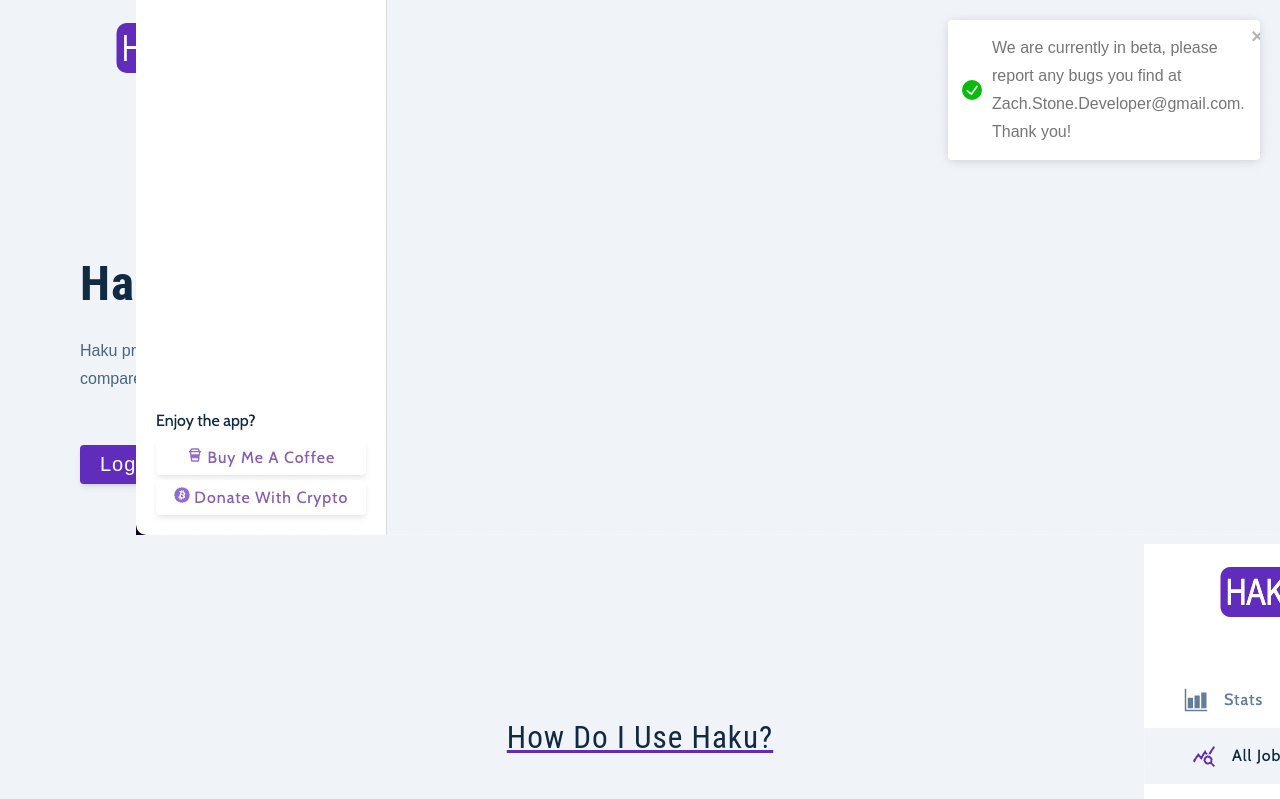
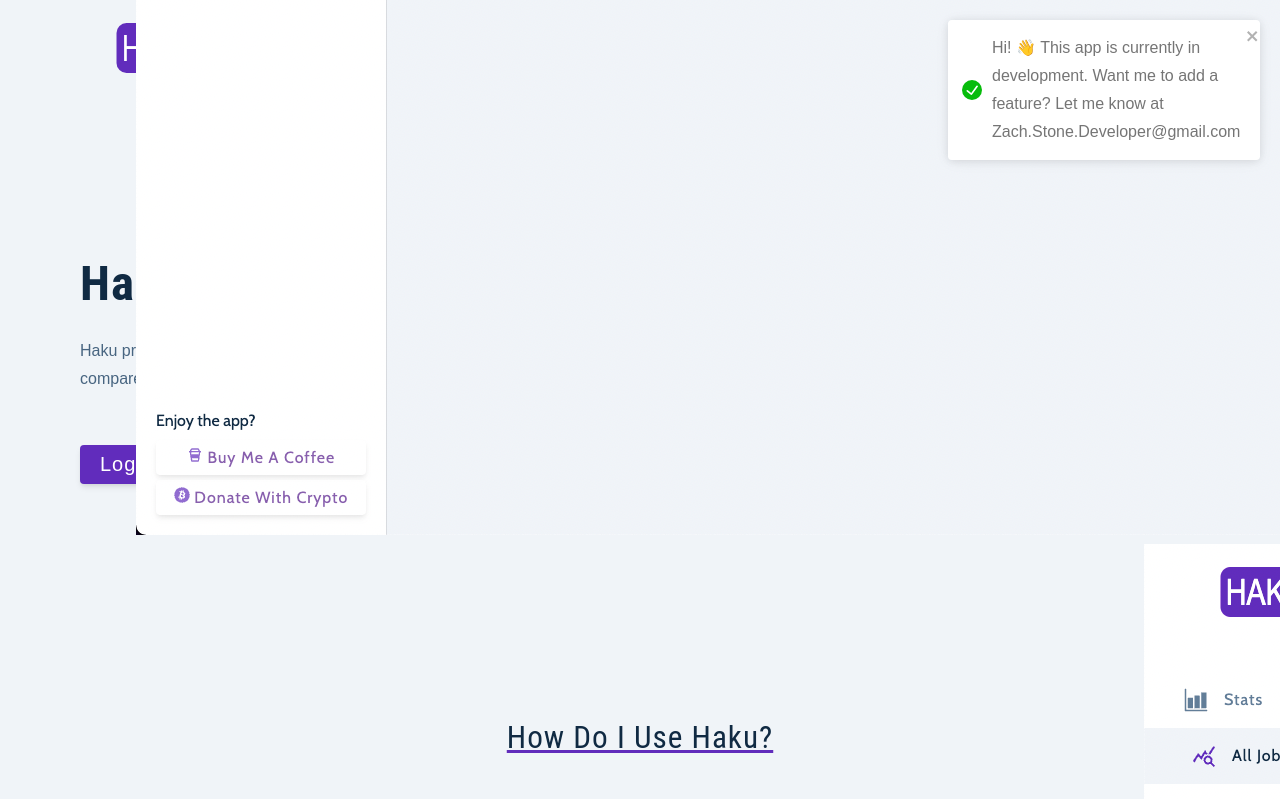
Before and after one commit to ZacharyTStone/haku, a React (Create React App) app in the folder client/: page /landing in a window 1280 px wide. Shown: the top 799 px of the page. Built offline with nearby package versions, Linux system fonts and the light colour scheme.

Commit message:
toaster changes

```diff
--- a/client/src/pages/Landing.js
+++ b/client/src/pages/Landing.js
@@ -42,10 +42,10 @@ const images = [
 const Landing = () => {
   useEffect(() => {
     toast.success(
-      "We are currently in beta, please report any bugs you find at Zach.Stone.Developer@gmail.com. Thank you!",
+      "Hi! 👋 This app is currently in development. Want me to add a feature? Let me know at Zach.Stone.Developer@gmail.com",
       {
         position: "top-right",
-        autoClose: 5000,
+        autoClose: 6000,
         hideProgressBar: true,
         closeOnClick: true,
         pauseOnHover: true,
```
